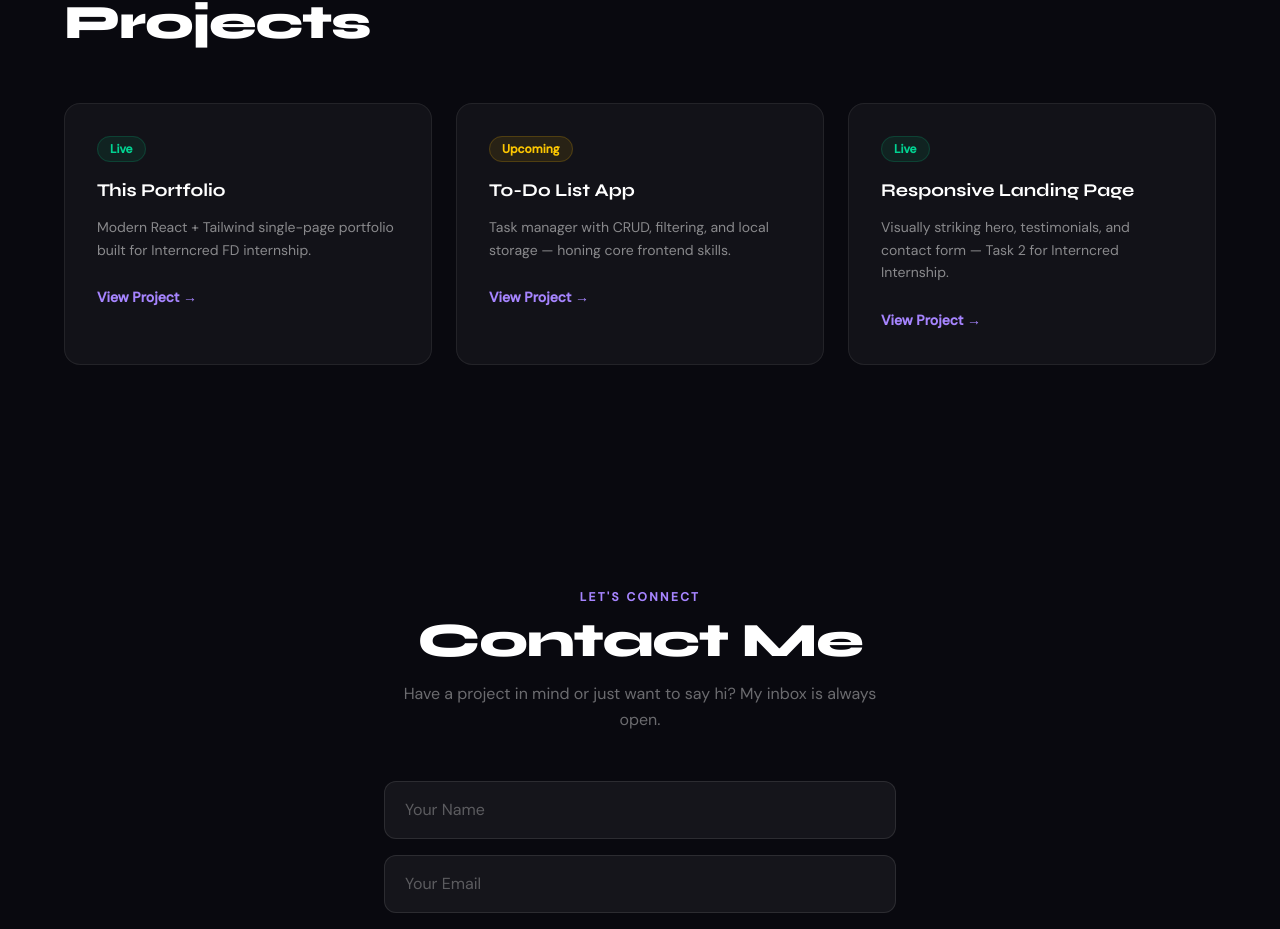
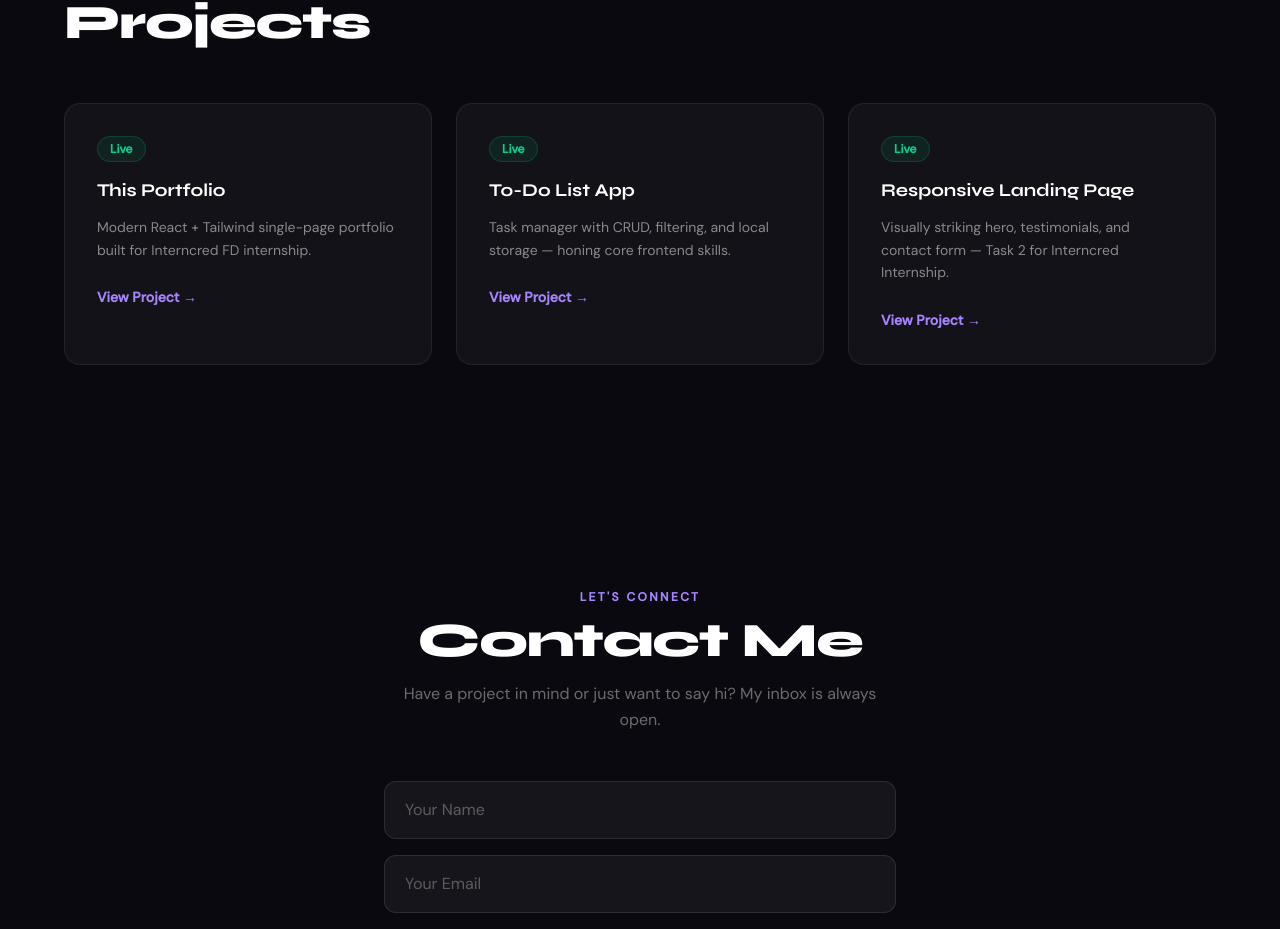
Before and after one commit to Khojoe/IC_FD_01, a React (Vite) app: page / in a window 1280 px wide. Shown: the part 1717-2646 px from the top of the page. Built offline with nearby package versions, Linux system fonts and the light colour scheme.

Commit message:
added live URL of to-do-list project

```diff
--- a/src/App.jsx
+++ b/src/App.jsx
@@ -249,8 +249,8 @@ function App() {
               {
                 title: "To-Do List App",
                 desc: "Task manager with CRUD, filtering, and local storage — honing core frontend skills.",
-                link: "#",
-                tag: "Upcoming",
+                link: "https://to-do-list-kryi.onrender.com/",
+                tag: "Live",
               },
               {
                 title: "Responsive Landing Page",
```
